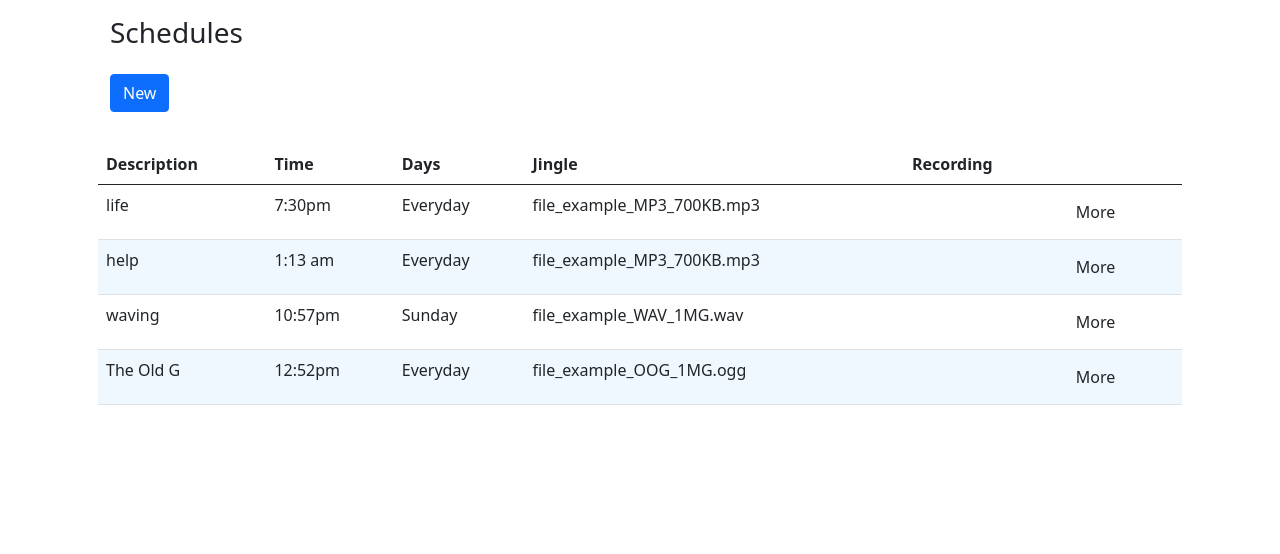
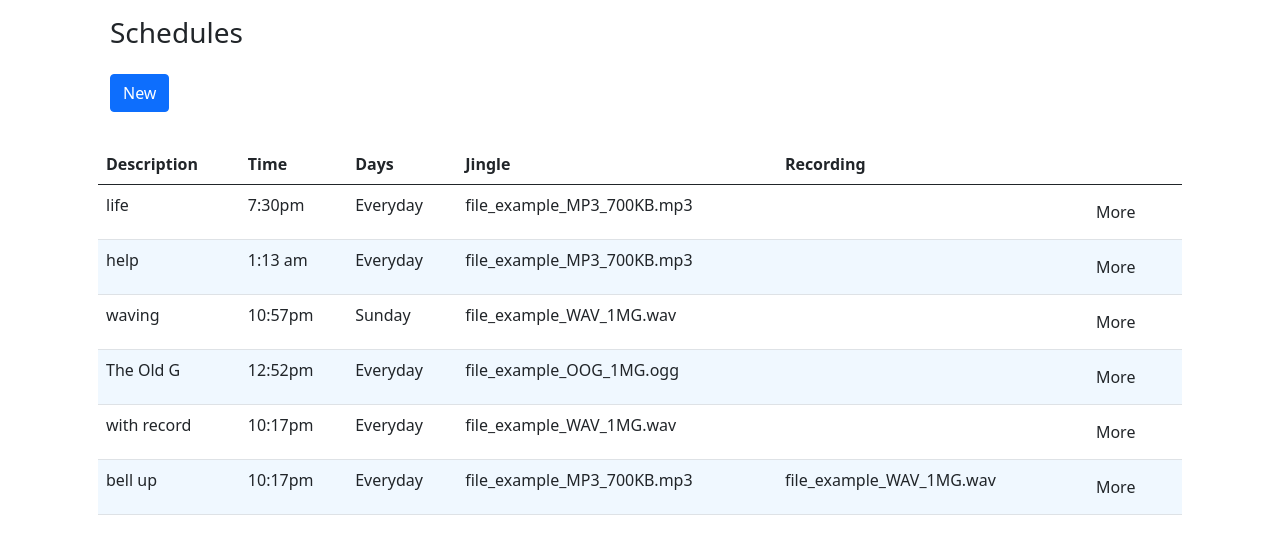
Before and after one commit to nkrumahinc/clever-bell-web, a PHP site: page / in a window 1280 px wide. Shown: the part 51-605 px from the top of the page. Run offline with PHP 8.4, Linux system fonts and the light colour scheme; data that the repository does not hold is empty.

Commit message:
recording: imported

```diff
--- a/index.php
+++ b/index.php
@@ -4,9 +4,11 @@ include('php/Json.php');
 include('php/Jingle.php');
 include('php/Route.php');
 include('php/Schedule.php');
+include('php/Recording.php');
 
 include('routes/jingle.php');
 include('routes/schedule.php');
+include('routes/recording.php');
 
 // Add base route(startpage)
 Route::add('/', function () {
--- a/timetable.json
+++ b/timetable.json
@@ -1 +1 @@
-[{"description":"life","time":"7:30pm","days":"Everyday","jingle":"file_example_MP3_700KB.mp3"},{"description":"help","time":"1:13 am","days":"Everyday","jingle":"file_example_MP3_700KB.mp3"},{"description":"waving","time":"10:57pm","days":"Sunday","jingle":"file_example_WAV_1MG.wav"},{"description":"The Old G","time":"12:52pm","days":"Everyday","jingle":"file_example_OOG_1MG.ogg"}]
+[{"description":"life","time":"7:30pm","days":"Everyday","jingle":"file_example_MP3_700KB.mp3"},{"description":"help","time":"1:13 am","days":"Everyday","jingle":"file_example_MP3_700KB.mp3"},{"description":"waving","time":"10:57pm","days":"Sunday","jingle":"file_example_WAV_1MG.wav"},{"description":"The Old G","time":"12:52pm","days":"Everyday","jingle":"file_example_OOG_1MG.ogg"},{"description":"with record","time":"10:17pm","days":"Everyday","jingle":"file_example_WAV_1MG.wav"},{"description":"bell up","time":"10:17pm","days":"Everyday","jingle":"file_example_MP3_700KB.mp3","recording":"file_example_WAV_1MG.wav"}]
```
